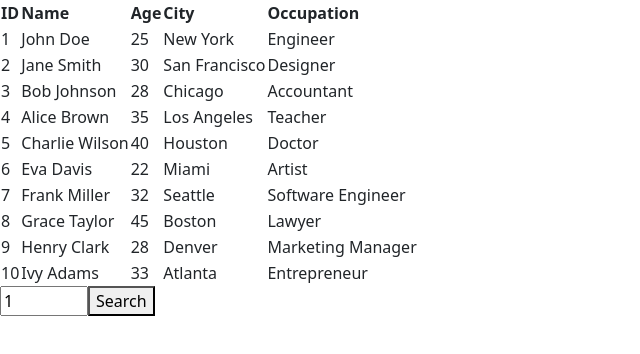
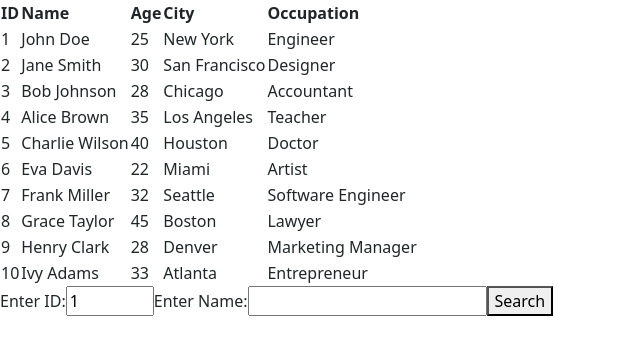
Before and after one commit to noormuhammadraza/react-playground, a React (Vite) app: page / in a window 1280 px wide. Shown: the top 354 px of the page, without its empty margins (0-640 px from the left). Built offline with nearby package versions, Linux system fonts and the light colour scheme.

Commit message:
Add name based filtering functionality, name and id could be different

```diff
--- a/src/components/MidExam.jsx
+++ b/src/components/MidExam.jsx
@@ -76,17 +76,19 @@ const ListFilter = () => {
       occupation: "Entrepreneur",
     },
   ]);
-
   const [id, setId] = useState(1);
+  const [name, setName] = useState("");
 
   const handleChange = (event) => {
     const { name, type, value } = event.target;
-    type === "number" && setId(value);
+    type === "number" ? setId(value) : setName(value);
   };
 
   const handleClick = () => {
-    const filteredItems = data.filter((item) => item.id === parseInt(id, 10));
-    console.log(filteredItems);
+    const filteredItems = data.filter(
+      (item) => item.id === parseInt(id, 10) || item.name === name
+    );
+    // console.log(filteredItems);
     setData(filteredItems);
   };
 
@@ -118,6 +120,8 @@ const ListFilter = () => {
       </div>
 
       <div>
+        <label>
+          Enter ID:
           <input
             type="number"
             name="id"
@@ -126,6 +130,11 @@ const ListFilter = () => {
             value={id}
             onChange={handleChange}
           />
+        </label>
+        <label>
+          Enter Name:
+          <input type="text" name="name" value={name} onChange={handleChange} />
+        </label>
         <button onClick={handleClick}>Search</button>
       </div>
     </>
```
Lines whose indentation alone changed are shown as unchanged.
